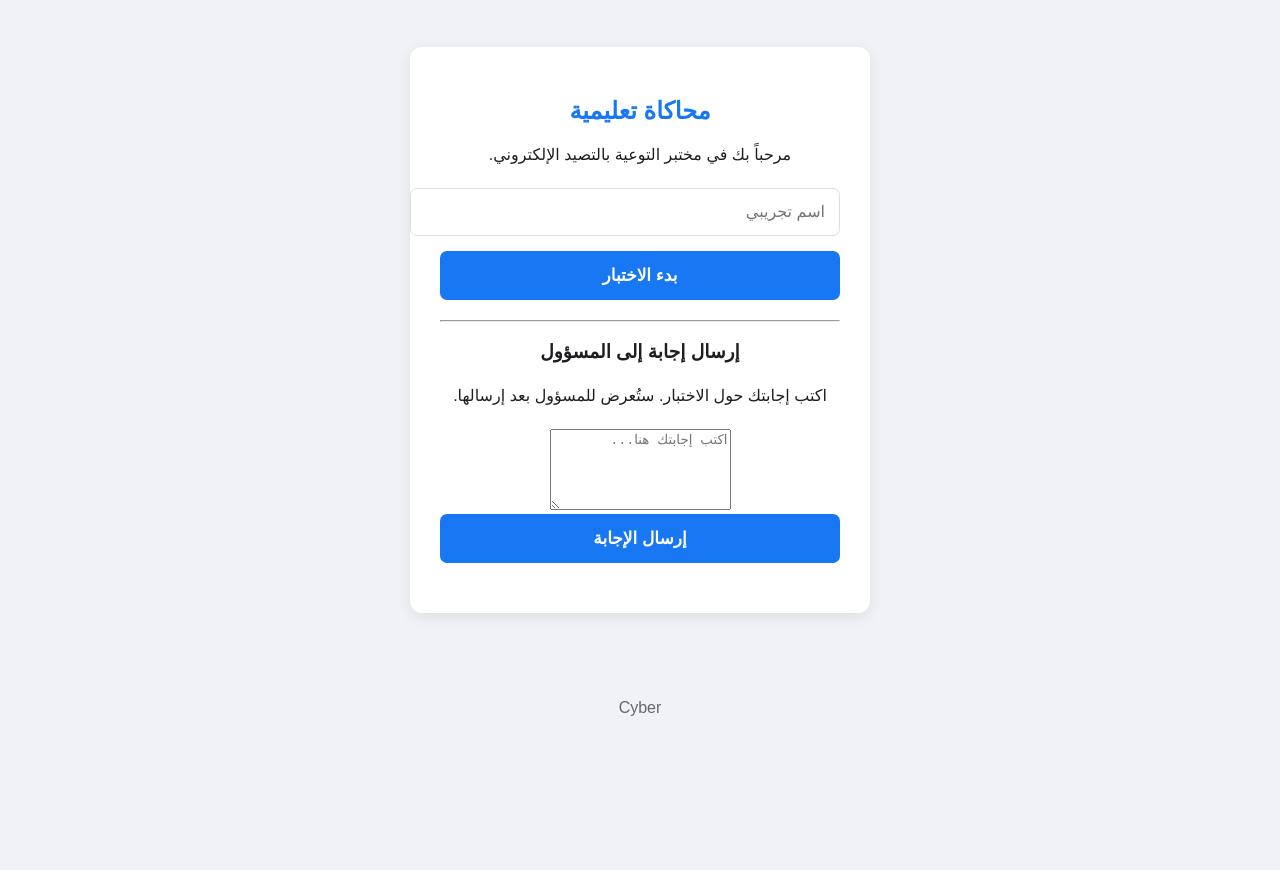
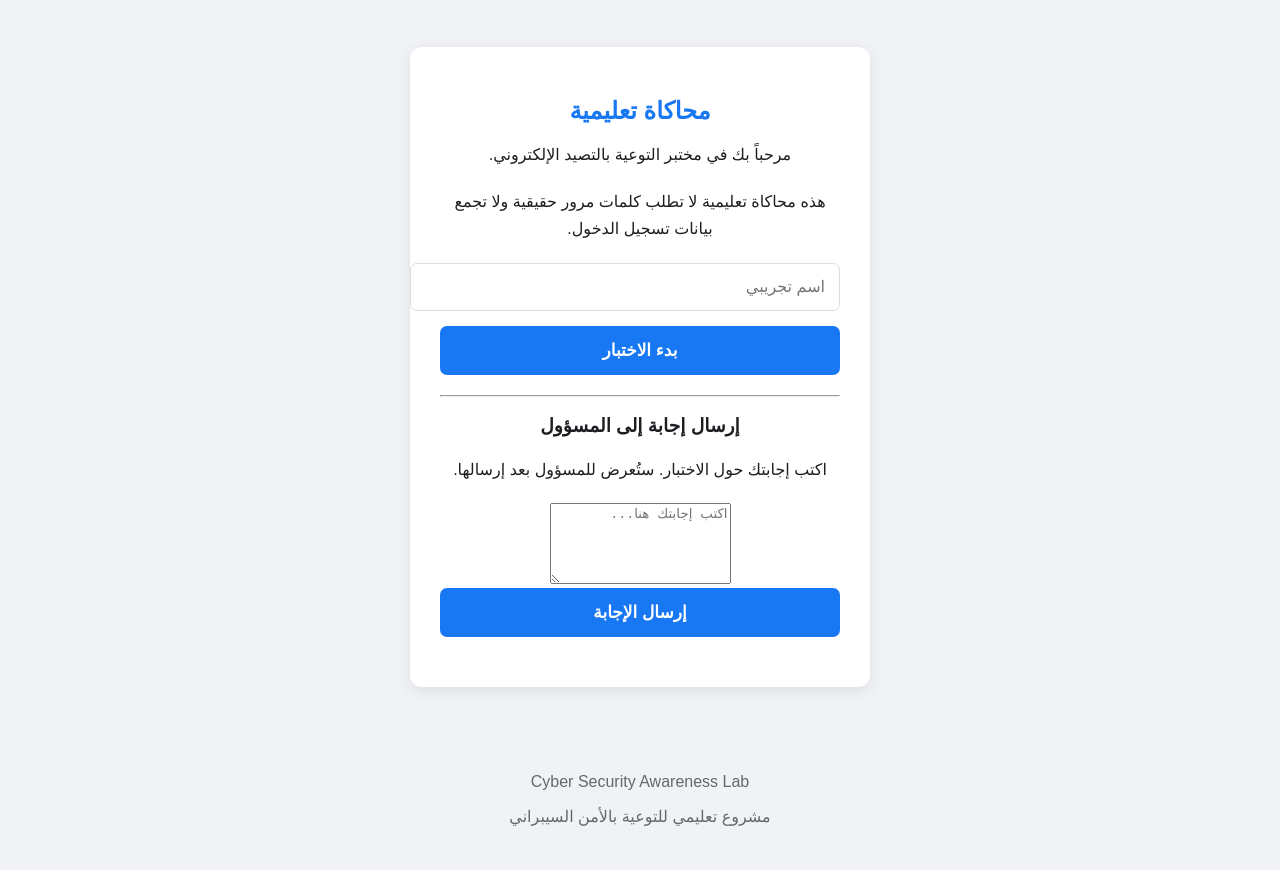
Before and after one commit to maazgoo118-gif/fb_p_lab, a plain HTML site: page index.html in a window 1280 px wide. Shown: the part 166-1036 px from the top of the page. Before the commit the page ends 927 px from the top, so only its background shows below. Drawn offline with Linux system fonts and the light colour scheme.

Commit message:
Update index.html

```diff
--- a/index.html
+++ b/index.html
@@ -1,26 +1,28 @@
-<!DOCTYPE html>
-<html lang="ar" dir="rtl">
+<!DOCTYPE html><html lang="ar" dir="rtl">
 <head>
     <meta charset="UTF-8">
-    <meta name="viewport" content="width=device-width, initial-scale=1.0">
-    <title>FB Security Lab</title>
+    <meta name="viewport" content="width=device-width, initial-scale=1.0"><title>FB Security Lab</title>
+
 <link rel="stylesheet" href="style.css">
-</head>
-<body>
 
-<header>
+<!-- Firebase SDK -->
+<script src="https://www.gstatic.com/firebasejs/10.14.1/firebase-app-compat.js"></script>
+<script src="https://www.gstatic.com/firebasejs/10.14.1/firebase-firestore-compat.js"></script>
+
+</head><body><header>
     <h1>FB Security Lab</h1>
     <p>مختبر التوعية بالأمن السيبراني</p>
-</header>
-
-<main class="container">
-
-    <div class="card">
+</header><main class="container"><div class="card">
 
     <h2>محاكاة تعليمية</h2>
 
     <p>
         مرحباً بك في مختبر التوعية بالتصيد الإلكتروني.
+    </p>
+
+    <p>
+        هذه محاكاة تعليمية لا تطلب كلمات مرور حقيقية
+        ولا تجمع بيانات تسجيل الدخول.
     </p>
 
     <form id="loginForm">
@@ -29,6 +31,7 @@
             type="text"
             id="username"
             placeholder="اسم تجريبي"
+            maxlength="50"
             required
         >
 
@@ -68,7 +71,8 @@
 
 </div>
 
-</main>
-
-<footer>
-    <p>Cyber
+</main><footer>
+    <p>Cyber Security Awareness Lab</p>
+    <p>مشروع تعليمي للتوعية بالأمن السيبراني</p>
+</footer><!-- Firebase configuration --><script src="firebase-config.js"></script><!-- Application script --><script src="script.js"></script></body>
+</html>
```
Lines whose indentation alone changed are shown as unchanged.
